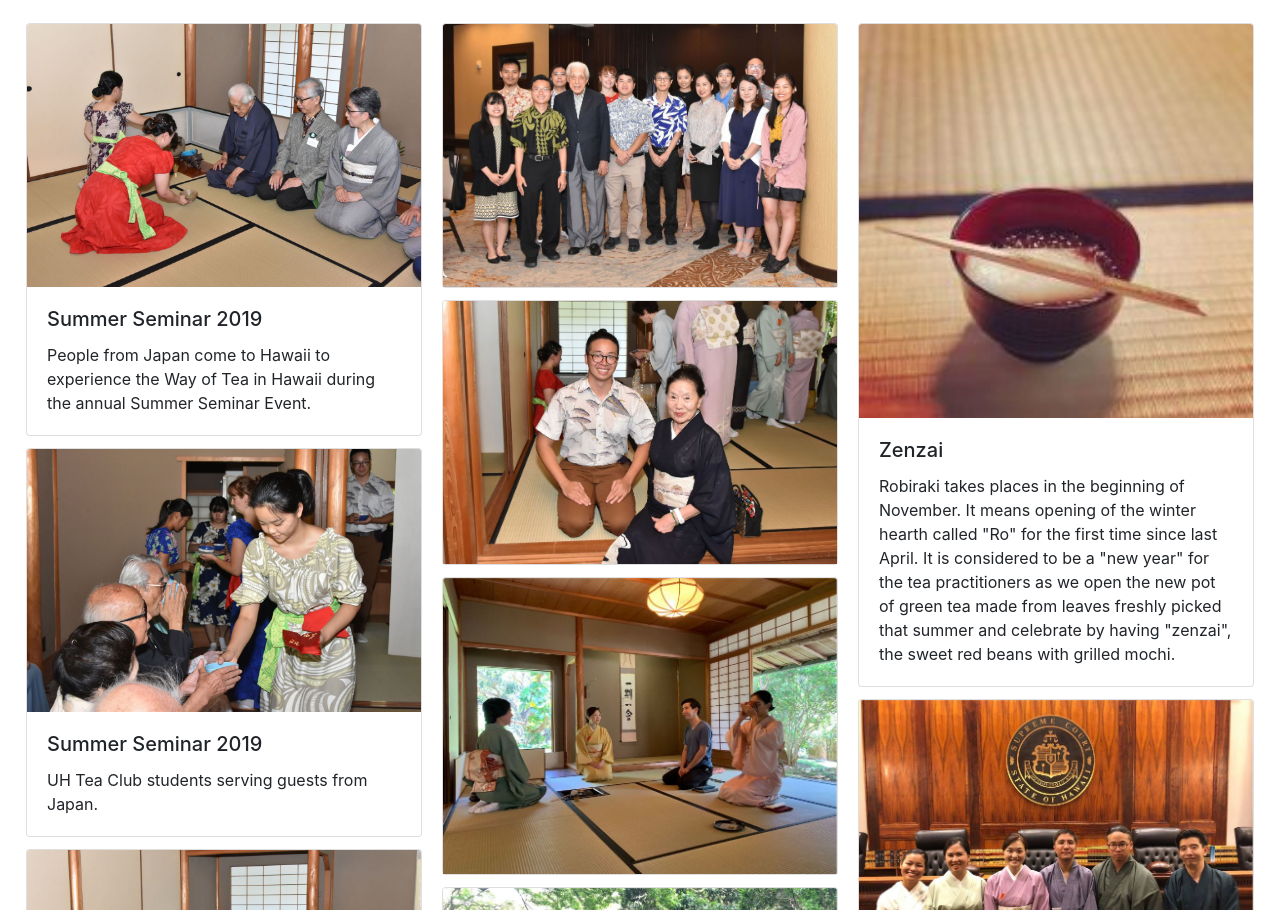
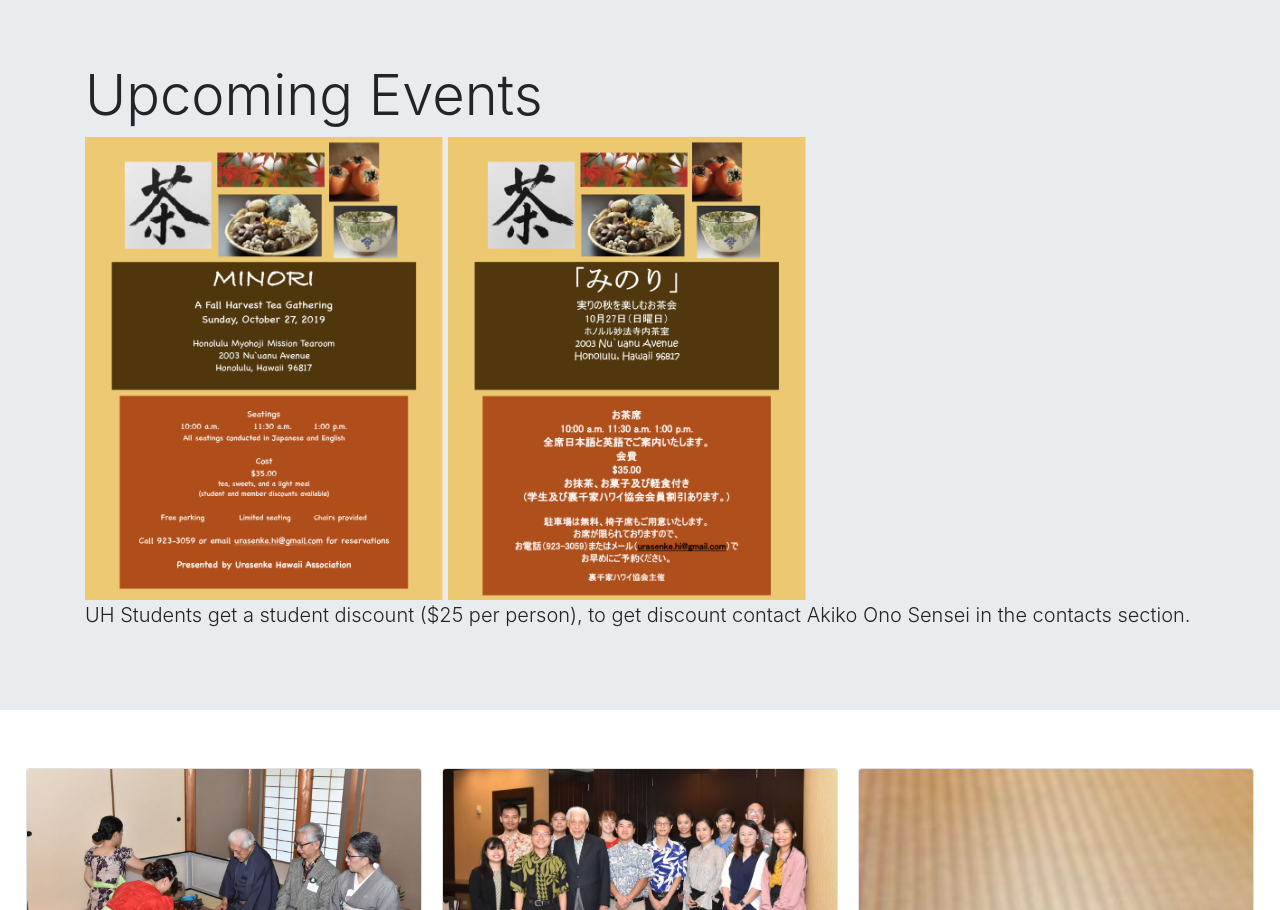
Before and after one commit to uhmteaclub/uhmteaclub.github.io, a plain HTML site: page index.html in a window 1280 px wide. Shown: the part 2936-3846 px from the top of the page. Drawn offline with nearby package versions, Linux system fonts and the light colour scheme; a web font is replaced by a local one.

Commit message:
upcoming events update

```diff
--- a/css/index2.css
+++ b/css/index2.css
@@ -94,6 +94,11 @@
     padding: 2vw;
 }
 
+
+.flyers{
+    width: 28vw;
+}
+
 @media only screen and (max-width : 640px) {
     .header1{
         font-size: 30px !important;
@@ -101,5 +106,8 @@
     .card1 {
         margin-top: 10vh;
     }
+    .flyers {
+        width: 90vw;
+    }
 
 }
--- a/index.html
+++ b/index.html
@@ -144,6 +144,14 @@
             </div>
         </div>
     </div>
+    <div class="jumbotron jumbotron-fluid">
+            <div class="container">
+              <h1 class="display-4">Upcoming Events</h1>
+              <img class="flyers" src="Minori Chakai Flyer (Eng) 10-27-20191024_1.png">
+              <img class="flyers" src="Minori Chakai Flyer (Jpn) 10-27-20191024_1.png">
+              <p class="lead">UH Students get a student discount ($25 per person), to get discount contact Akiko Ono Sensei in the contacts section.</p>
+            </div>
+          </div>
     <div id="gallery">
         <div class="card-columns">
             <div data-aos="flip-right" data-aos-easing="ease-in-back" data-aos-duration="800" class="card">
```
Also changed, not shown: Minori Chakai Flyer (Eng) 10-27-20191024_1.png (added), Minori Chakai Flyer (Jpn) 10-27-20191024_1.png (added).
